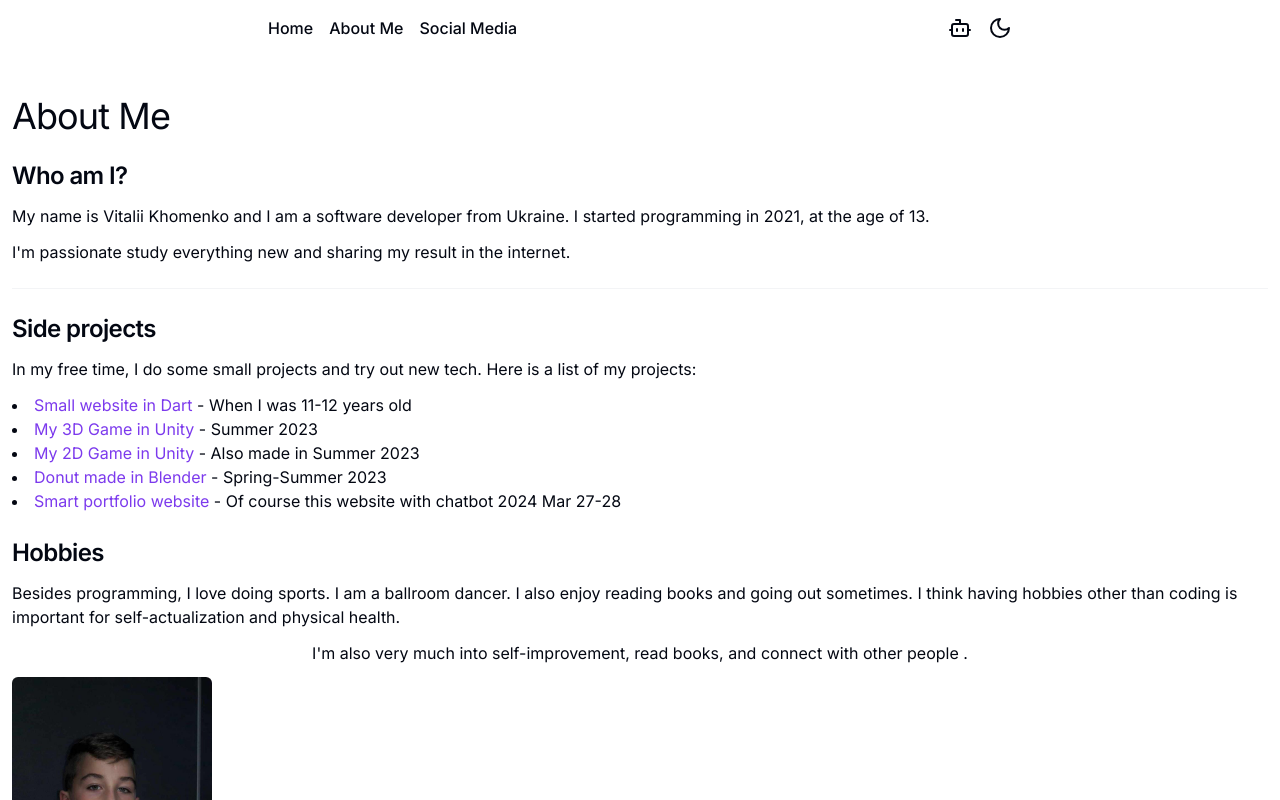
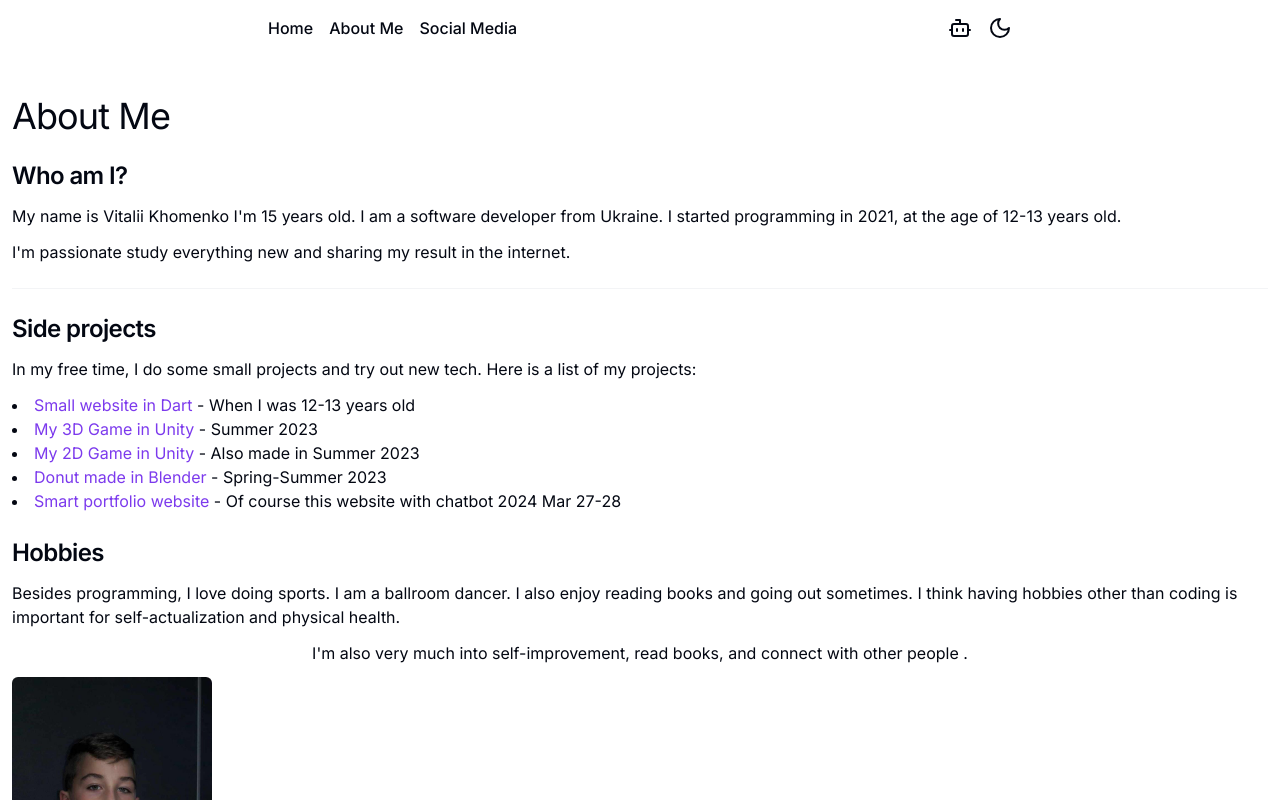
Before and after one commit to Vitaliklisa/smart-portfolio-website, a Next.js app: page /about in a window 1280 px wide. Shown: the top 800 px of the page. Built offline with nearby package versions, Linux system fonts and the light colour scheme.

Commit message:
change text

```diff
--- a/src/app/about/page.tsx
+++ b/src/app/about/page.tsx
@@ -17,8 +17,8 @@ export default function Page() {
       <section className="space-y-3">
         <H2>Who am I?</H2>
         <p>
-          My name is Vitalii Khomenko and I am a software developer from
-          Ukraine. I started programming in 2021, at the age of 13.{" "}
+          My name is Vitalii Khomenko I&apos;m 15 years old. I am a software developer from
+          Ukraine. I started programming in 2021, at the age of 12-13 years old.{" "}
         </p>
         <p>
           I&apos;m passionate study everything new and sharing my result in the
@@ -40,7 +40,7 @@ export default function Page() {
             >
               Small website in Dart
             </a>{" "}
-            - When I was 11-12 years old
+            - When I was 12-13 years old
           </li>
           <li>
             <Link
--- a/src/app/social/page.tsx
+++ b/src/app/social/page.tsx
@@ -14,7 +14,7 @@ export default function Page() {
       <section className="space-y-3">
         <H2>My Accounts</H2>
 
-        <p>Links to all my social accounts:</p>
+        <p>Links to all my social accounts how you can contact with me:</p>
         <ul className="list-inside list-disc space-y-1">
           <li>
             <a
```
